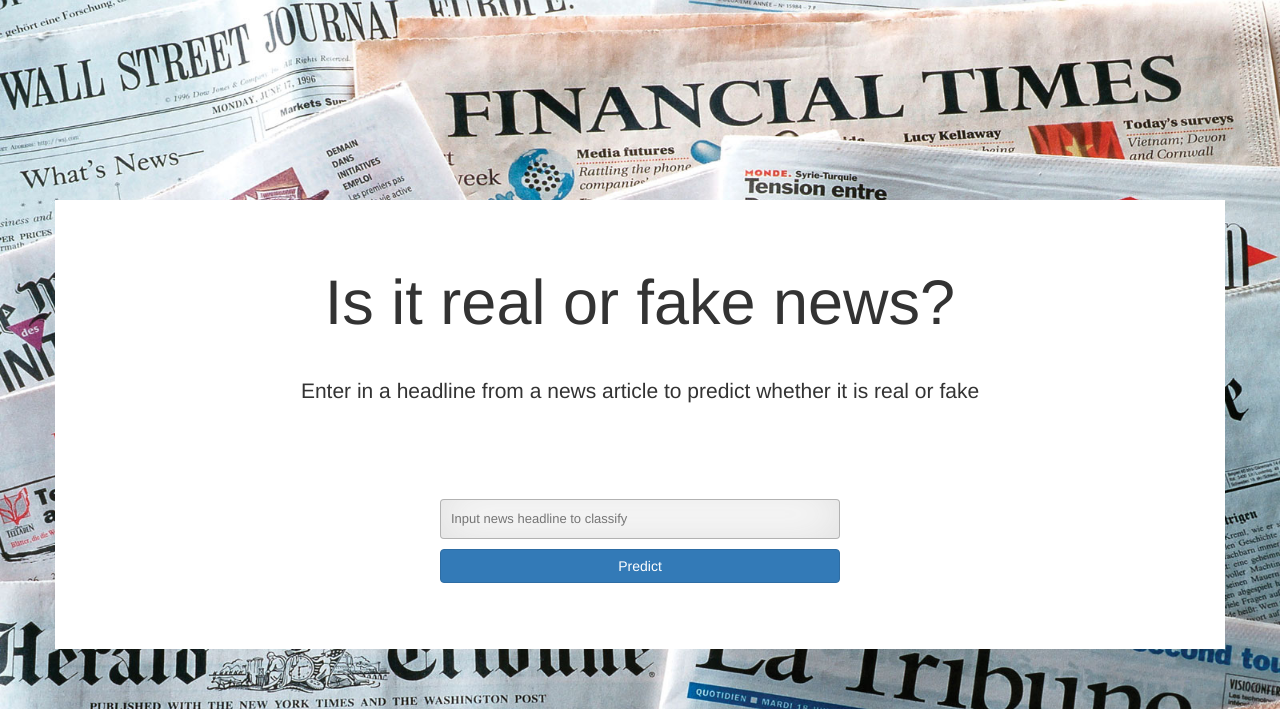
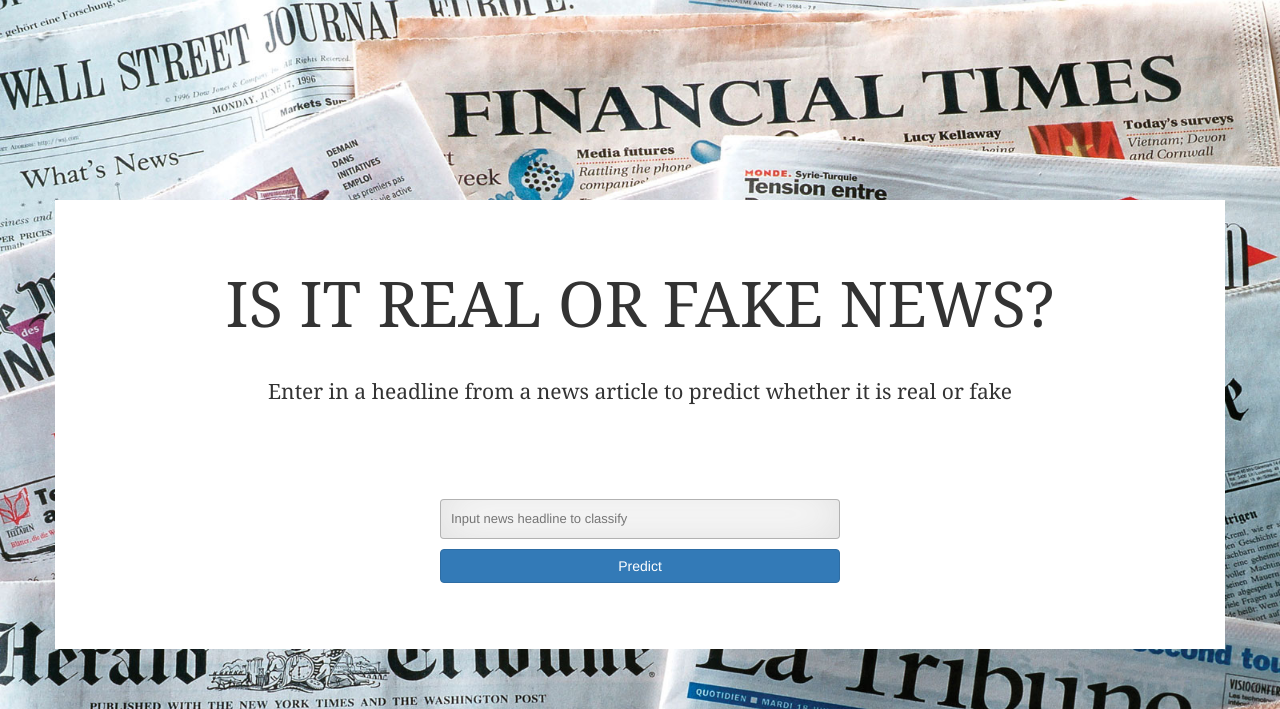
Before and after one commit to matthewbelevski/project_3_app, a Flask app: page / in a window 1280 px wide. Shown: the top 709 px of the page. Run offline with Flask 2, Linux system fonts and the light colour scheme; parts of the project's set-up code (start-up, migrations or seed data) failed here and were passed over; some libraries are stand-ins or nearby versions.

Commit message:
updated font on website

```diff
--- a/static/css/style.css
+++ b/static/css/style.css
@@ -17,6 +17,7 @@ body {
 
 .jumbocolour{
 	font-size: 20px;
+	font-family: Georgia;
 	background: #fff;
 }
 
--- a/templates/index.html
+++ b/templates/index.html
@@ -13,7 +13,7 @@
 
     <div class="row" style="background:white">
       <div class="col-md-12 jumbotron text-center jumbocolour">
-    <h1>Is it real or fake news?</h1>
+    <h1>IS IT REAL OR FAKE NEWS?</h1>
     <br>
     <p>Enter in a headline from a news article to predict whether it is real or fake</p>
       </div>
```
